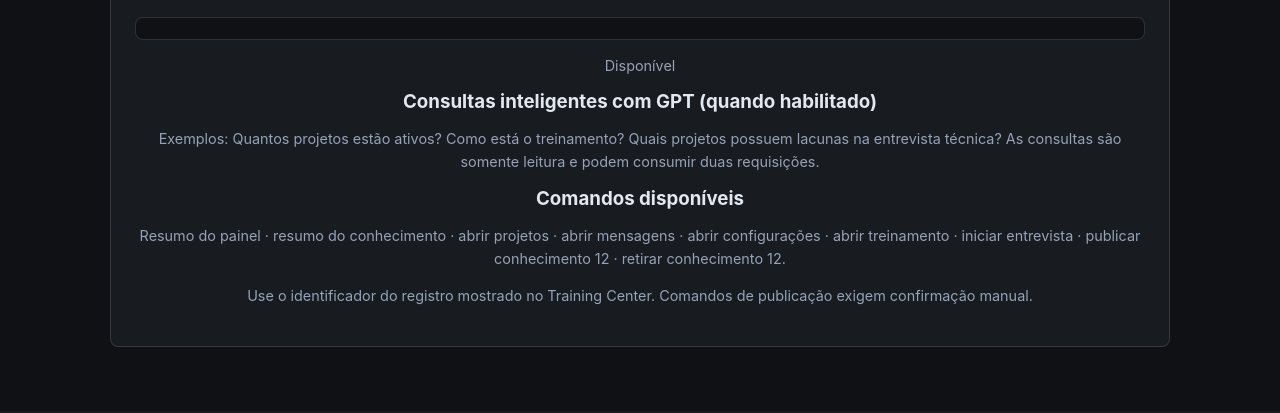
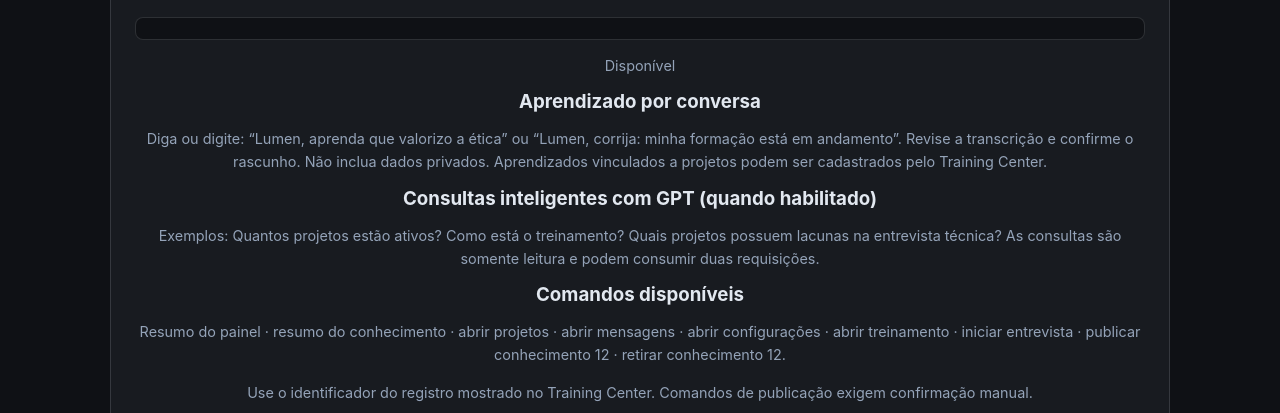
Before and after one commit to Leonardo360-arch/Portifolio-, a PHP site: page /admin/lumen-command.php in a window 1280 px wide. Shown: the part 818-1231 px from the top of the page. Before the commit the page ends 1165 px from the top, so only its background shows below. Run offline with PHP 8.4, Linux system fonts and the light colour scheme; the visitor is signed in with stand-in values (Sample User, id 1).

Commit message:
feat(admin): add learning review and related-record preview

```diff
--- a/admin/lumen-command.php
+++ b/admin/lumen-command.php
@@ -25,6 +25,14 @@ admin_header('L.U.M.E.N. — Comando administrativo'); ?>
 <button class="btn" type="button" id="lumen-confirm">Confirmar alteração</button>
 <button class="btn" type="button" id="lumen-cancel">Cancelar</button>
 </div>
+<div id="lumen-learn-preview" hidden>
+<h3>Revisar aprendizado</h3><p id="lumen-learn-content"></p>
+<label>Categoria<select id="lumen-learn-category"><option value="personalidade">Personalidade</option><option value="perfil">Perfil</option><option value="tecnico">Técnico</option><option value="metodologia">Metodologia</option><option value="correcao">Correção</option></select></label>
+<p id="lumen-learn-related"></p><p>Registros relacionados não significam contradição comprovada. Revise antes de publicar.</p>
+<button type="button" class="btn" id="lumen-learn-save">Salvar rascunho</button>
+<button type="button" class="btn" id="lumen-learn-cancel">Cancelar</button>
+</div>
+<h3>Aprendizado por conversa</h3><p>Diga ou digite: “Lumen, aprenda que valorizo a ética” ou “Lumen, corrija: minha formação está em andamento”. Revise a transcrição e confirme o rascunho. Não inclua dados privados. Aprendizados vinculados a projetos podem ser cadastrados pelo Training Center.</p>
 <h3>Consultas inteligentes com GPT (quando habilitado)</h3>
 <p>Exemplos: Quantos projetos estão ativos? Como está o treinamento? Quais projetos possuem lacunas na entrevista técnica? As consultas são somente leitura e podem consumir duas requisições.</p>
 <h3>Comandos disponíveis</h3>
```
